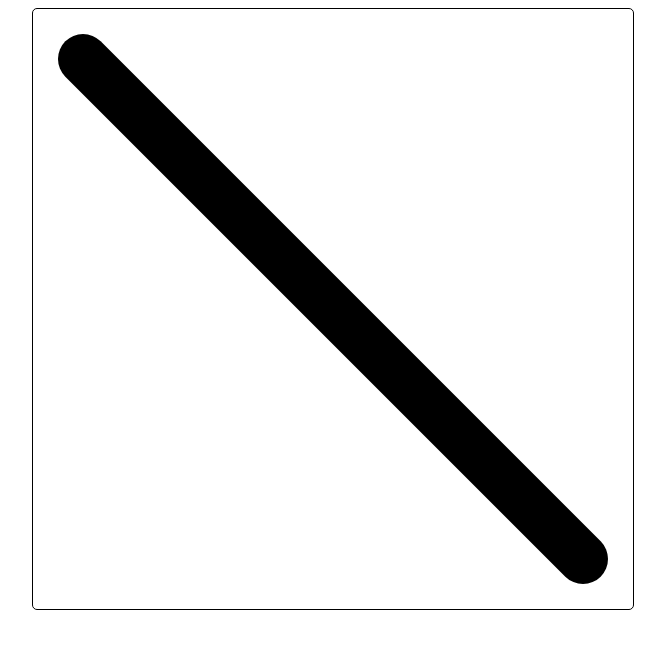
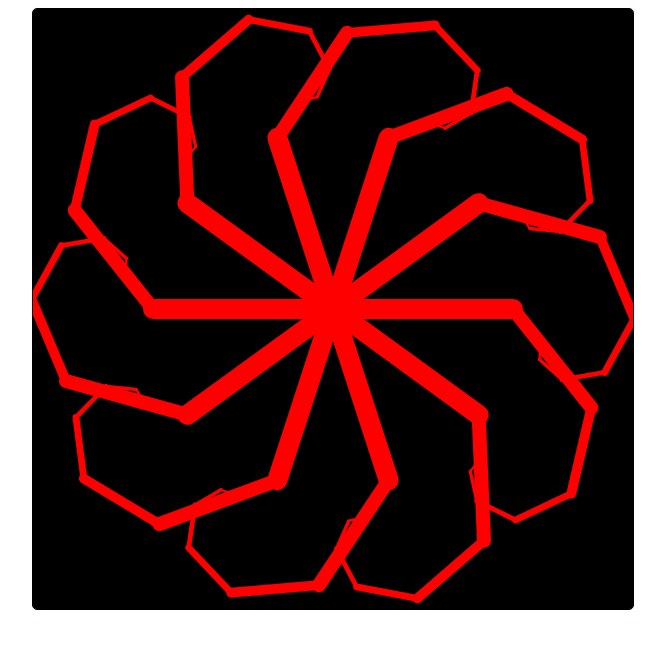
Before and after one commit to JuanRam11/Vanilla-Javascript, a plain HTML site: page index.html in a window 1280 px wide. Shown: the whole page, without its empty margins (307-972 px from the left). Drawn offline with Linux system fonts and the light colour scheme.

Commit message:
Added code to make a Fractal

```diff
--- a/Styles/app.css
+++ b/Styles/app.css
@@ -5,4 +5,5 @@
   position: relative;
   border: solid 1px #000;
   border-radius: 5px;
+  background-color: #00ff00;
 }
--- a/index.html
+++ b/index.html
@@ -3,7 +3,7 @@
     <meta charset="UTF-8" />
     <meta http-equiv="X-UA-Compatible" content="IE=edge" />
     <meta name="viewport" content="width=device-width, initial-scale=1.0" />
-    <title>First Vanilla Project</title>
+    <title>First Vanilla.js Project with canvas</title>
     <link rel="stylesheet" href="./Styles/app.css" />
     <script src="./scripts/script.js"></script>
   </head>
--- a/scripts/script.js
+++ b/scripts/script.js
@@ -1,22 +1,47 @@
 window.addEventListener('load', () => {
   const canvas = document.getElementById('canvas1');
   const ctx = canvas.getContext('2d');
-
+  console.log(ctx);
   canvas.width = 600;
   canvas.height = 600;
-  ctx.lineWidth = 50;
+
+  //Settings
+  ctx.lineWidth = 20;
   ctx.lineCap = 'round';
+  ctx.strokeStyle = 'red';
 
   class Fractal {
     constructor(canvasWidth, canvasHeight) {
       this.canvasWidth = canvasWidth;
       this.canvasHeight = canvasHeight;
+      this.size = this.canvasWidth * 0.3;
+      this.sides = 10;
+      this.maxLevel = 6;
     }
     draw(context) {
+      context.fillRect(0, 0, this.canvasWidth, this.canvasHeight);
+      context.save();
+      context.translate(this.canvasWidth / 2, this.canvasHeight / 2);
+      context.rotate(0);
+      for (let i = 1; i <= this.sides; i++) {
+        this.#drawLine(context, 0);
+        context.rotate((Math.PI * 2) / this.sides);
+      }
+
+      context.restore();
+    }
+    #drawLine(context, level) {
+      if (level > this.maxLevel) return;
       context.beginPath();
-      context.moveTo(50, 50);
-      context.lineTo(canvas.width - 50, canvas.height - 50);
+      context.moveTo(0, 0); // comienzo de la linea o donde comienza a dibujar
+      context.lineTo(this.size, 0); // hacia donde va la raya o raya final o donde termina
       context.stroke();
+      context.save();
+      context.translate(this.size, 0);
+      context.scale(0.7, 0.7);
+      context.rotate(0.9);
+      this.#drawLine(context, level + 1);
+      context.restore();
     }
   }
 
```
